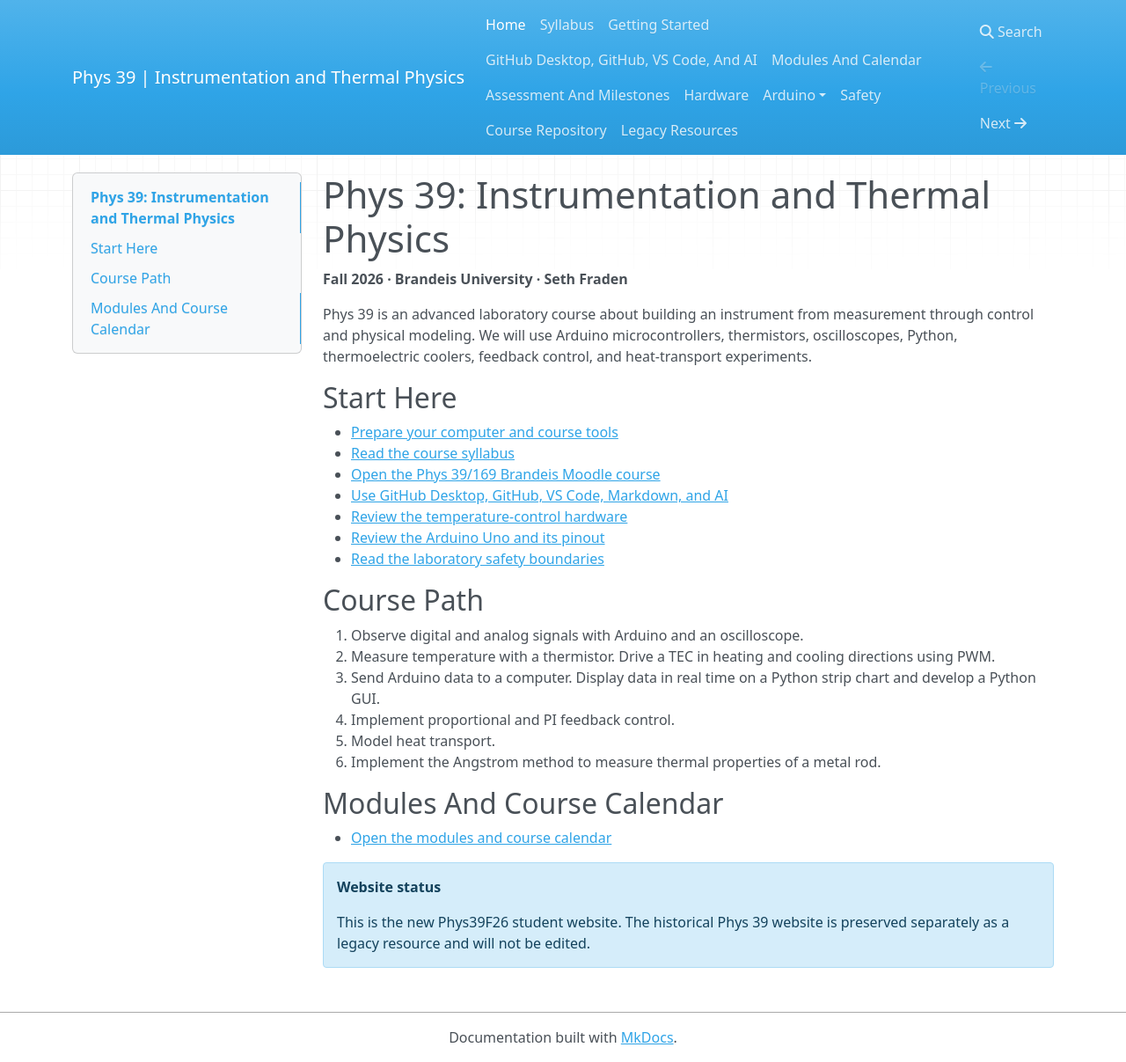
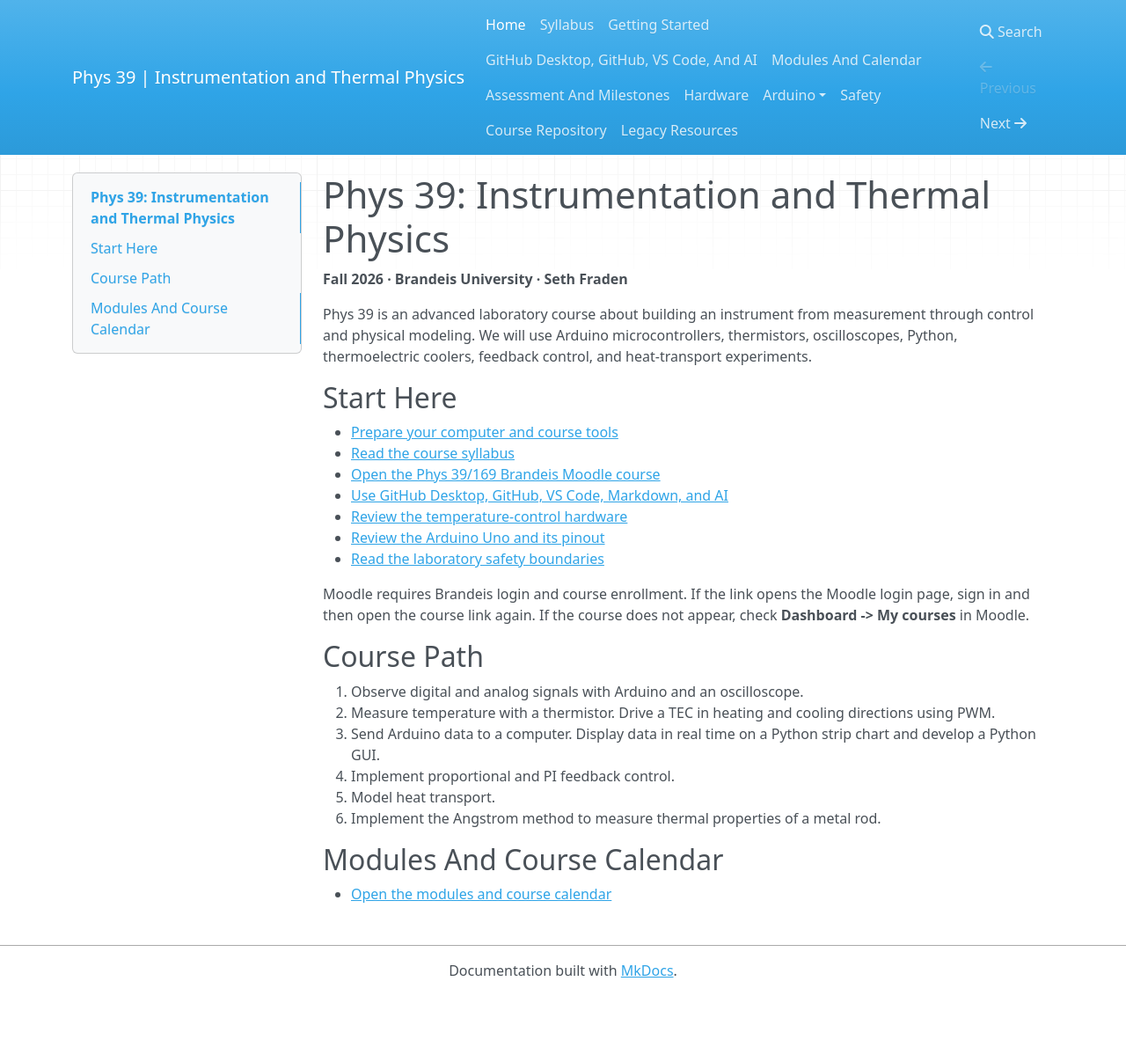
Before and after one commit to SethFraden/Phys39F26-course, an MkDocs documentation site: the page built from course/index.md, in a window 1280 px wide and 1207 px high. Shown: the whole window at 88% size. Built offline with MkDocs 1.6.1, drawn with Linux system fonts in a browser that asks for light colours; nearby versions of some CDN libraries; a script that is not in the unit is left out.

Commit message:
Clarify Moodle access on course pages

```diff
--- a/course/index.md
+++ b/course/index.md
@@ -17,6 +17,10 @@ feedback control, and heat-transport experiments.
 - [Review the Arduino Uno and its pinout](arduino/index.md)
 - [Read the laboratory safety boundaries](safety.md)
 
+Moodle requires Brandeis login and course enrollment. If the link opens the
+Moodle login page, sign in and then open the course link again. If the course
+does not appear, check **Dashboard -> My courses** in Moodle.
+
 ## Course Path
 
 1. Observe digital and analog signals with Arduino and an oscilloscope.
@@ -30,6 +34,6 @@ feedback control, and heat-transport experiments.
 
 - [Open the modules and course calendar](labs/index.md)
 
-!!! note "Website status"
+<!-- !!! note "Website status"
     This is the new Phys39F26 student website. The historical Phys 39 website
-    is preserved separately as a legacy resource and will not be edited.
+    is preserved separately as a legacy resource and will not be edited. -->
```
Also changed, not shown: course/syllabus.md (+5 -1 lines), docs/index.html (+7 -6 lines), docs/syllabus/index.html (+5 -2 lines), docs/search/search_index.json, 1 other file.
